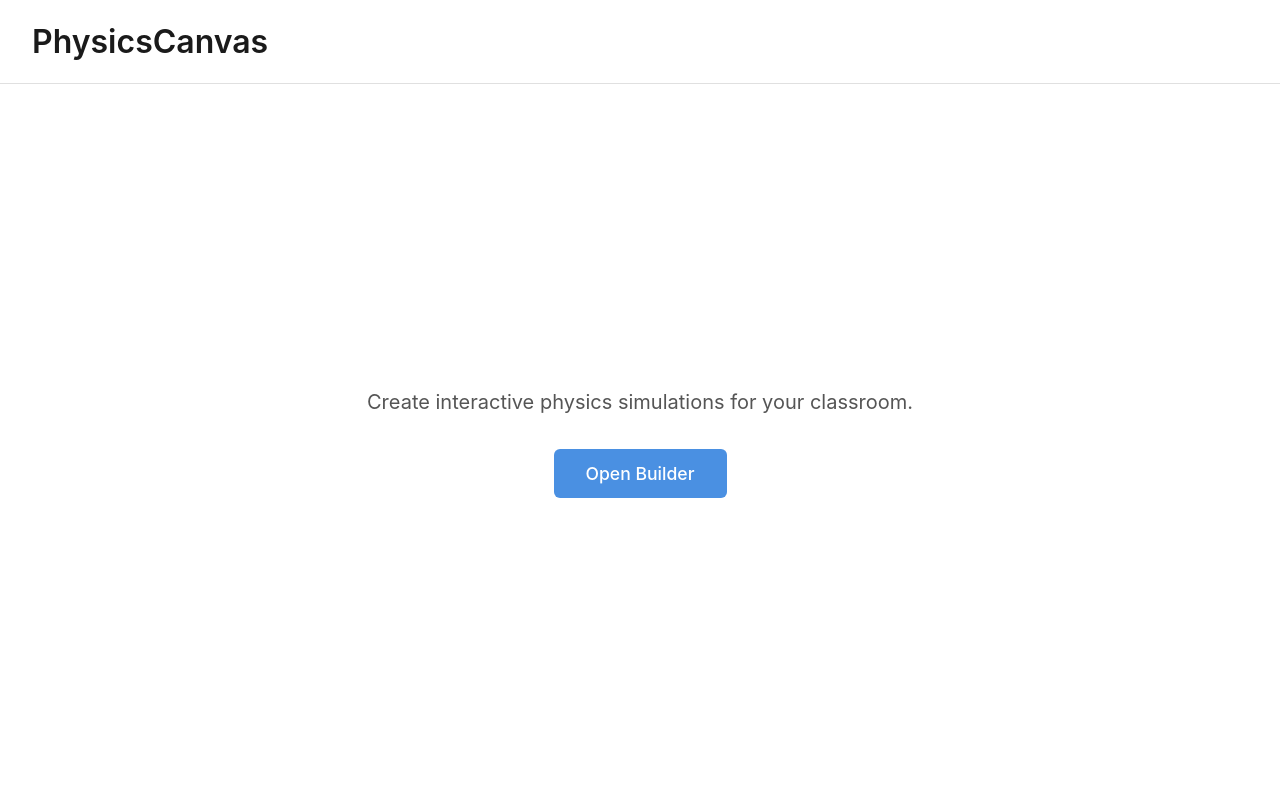
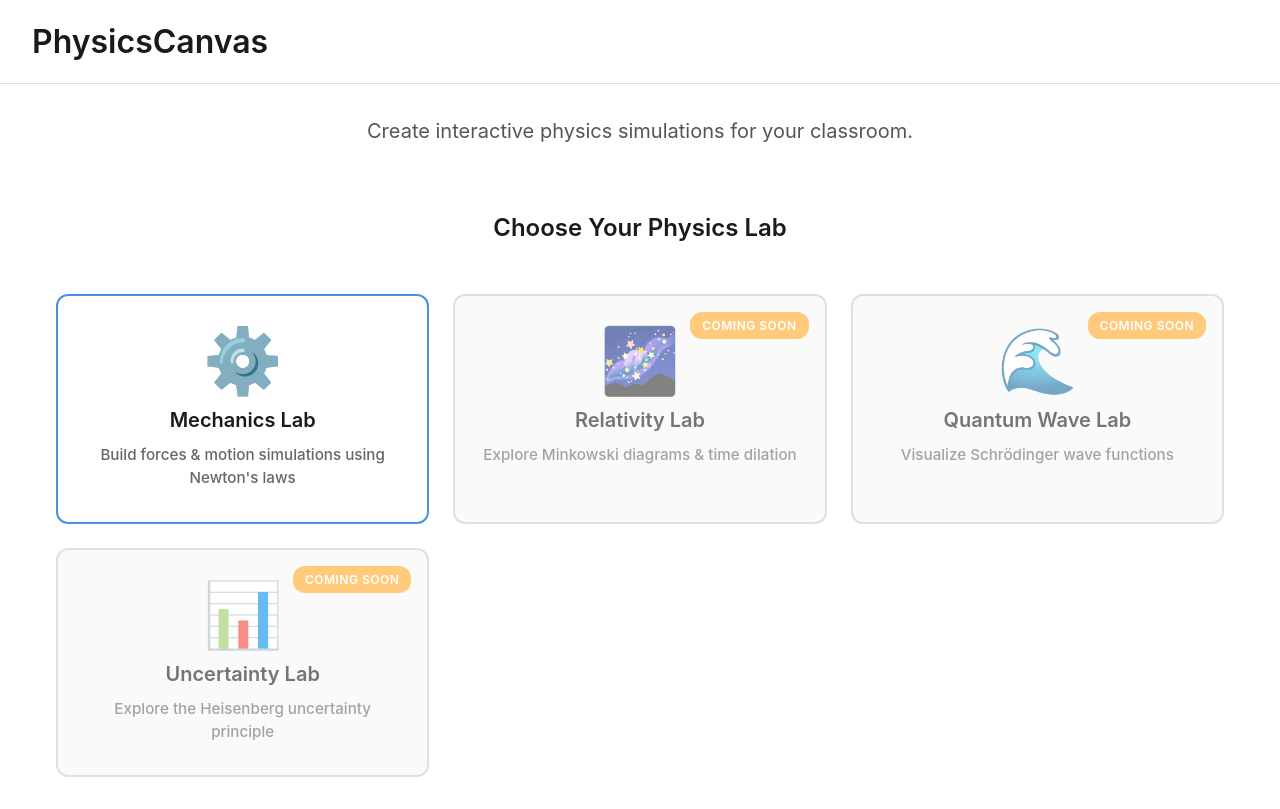
Before and after one commit to bhushanpoojary/physicscanvas-frontend, a React (Vite) app: page / in a window 1280 px wide. Built offline with nearby package versions, Linux system fonts and the light colour scheme.

Commit message:
Phase 2 implemeted

```diff
--- a/src/App.css
+++ b/src/App.css
@@ -48,6 +48,87 @@
   text-align: center;
 }
 
+.pc-labs-heading {
+  font-size: 1.5rem;
+  color: #1a1a1a;
+  margin: 2rem 0 1rem 0;
+  font-weight: 600;
+}
+
+.pc-labs-grid {
+  display: grid;
+  grid-template-columns: repeat(auto-fit, minmax(280px, 1fr));
+  gap: 1.5rem;
+  max-width: 1200px;
+  width: 100%;
+  padding: 0 1rem;
+}
+
+.pc-lab-card {
+  position: relative;
+  display: flex;
+  flex-direction: column;
+  align-items: center;
+  padding: 2rem 1.5rem;
+  background-color: #fff;
+  border: 2px solid #e0e0e0;
+  border-radius: 12px;
+  cursor: pointer;
+  transition: all 0.3s ease;
+  text-align: center;
+  font-family: inherit;
+}
+
+.pc-lab-card:hover:not(.pc-lab-card-disabled) {
+  transform: translateY(-4px);
+  box-shadow: 0 8px 24px rgba(0, 0, 0, 0.12);
+  border-width: 2px;
+}
+
+.pc-lab-card:active:not(.pc-lab-card-disabled) {
+  transform: translateY(-2px);
+}
+
+.pc-lab-card-disabled {
+  cursor: not-allowed;
+  opacity: 0.6;
+  background-color: #f8f8f8;
+}
+
+.pc-lab-card-icon {
+  font-size: 4rem;
+  margin-bottom: 1rem;
+  line-height: 1;
+}
+
+.pc-lab-card-title {
+  font-size: 1.25rem;
+  font-weight: 600;
+  color: #1a1a1a;
+  margin: 0 0 0.75rem 0;
+}
+
+.pc-lab-card-description {
+  font-size: 0.95rem;
+  color: #666;
+  line-height: 1.5;
+  margin: 0;
+}
+
+.pc-lab-card-badge {
+  position: absolute;
+  top: 1rem;
+  right: 1rem;
+  padding: 0.375rem 0.75rem;
+  background-color: #ffa726;
+  color: #fff;
+  font-size: 0.75rem;
+  font-weight: 600;
+  border-radius: 12px;
+  text-transform: uppercase;
+  letter-spacing: 0.5px;
+}
+
 /* ===== Header ===== */
 .pc-header {
   height: 60px;
@@ -62,6 +143,18 @@
 
 .pc-header-left {
   flex: 1;
+}
+
+.pc-header-home-btn {
+  background: none;
+  border: none;
+  padding: 0;
+  cursor: pointer;
+  transition: opacity 0.2s ease;
+}
+
+.pc-header-home-btn:hover {
+  opacity: 0.7;
 }
 
 .pc-header-title {
--- a/src/App.tsx
+++ b/src/App.tsx
@@ -1,37 +1,19 @@
 import React from 'react'
-import { Routes, Route, useNavigate } from 'react-router-dom'
+import { Routes, Route, Navigate } from 'react-router-dom'
+import HomePage from './routes/HomePage'
+import MechanicsPage from './routes/MechanicsPage'
 import BuilderPage from './routes/BuilderPage'
 import './App.css'
-
-// Landing page component
-const LandingPage: React.FC = () => {
-  const navigate = useNavigate();
-
-  return (
-    <div className="pc-landing">
-      <header className="pc-landing-header">
-        <h1 className="pc-landing-title">PhysicsCanvas</h1>
-      </header>
-      <main className="pc-landing-content">
-        <p className="pc-landing-tagline">
-          Create interactive physics simulations for your classroom.
-        </p>
-        <button
-          className="pc-btn pc-btn-primary pc-btn-large"
-          onClick={() => navigate('/builder')}
-        >
-          Open Builder
-        </button>
-      </main>
-    </div>
-  );
-};
 
 function App() {
   return (
     <Routes>
-      <Route path="/" element={<LandingPage />} />
-      <Route path="/builder" element={<BuilderPage />} />
+      <Route path="/" element={<HomePage />} />
+      <Route path="/mechanics" element={<MechanicsPage />} />
+      {/* Legacy route redirect for backwards compatibility */}
+      <Route path="/builder" element={<Navigate to="/mechanics" replace />} />
+      {/* Fallback to home */}
+      <Route path="*" element={<Navigate to="/" replace />} />
     </Routes>
   )
 }
--- a/src/components/layout/Header.tsx
+++ b/src/components/layout/Header.tsx
@@ -1,20 +1,31 @@
 import React from 'react';
-import { useNavigate } from 'react-router-dom';
+import { useNavigate, useLocation } from 'react-router-dom';
 
-const Header: React.FC = () => {
+interface HeaderProps {
+  labName?: string;
+}
+
+const Header: React.FC<HeaderProps> = ({ labName = 'Mechanics Lab' }) => {
   const navigate = useNavigate();
+  const location = useLocation();
 
   return (
     <header className="pc-header">
       <div className="pc-header-left">
-        <h1 className="pc-header-title">PhysicsCanvas</h1>
+        <button
+          className="pc-header-home-btn"
+          onClick={() => navigate('/')}
+          title="Back to Home"
+        >
+          <h1 className="pc-header-title">PhysicsCanvas</h1>
+        </button>
       </div>
       <div className="pc-header-middle">
-        <span className="pc-header-subtitle">Simulation Builder (MVP)</span>
+        <span className="pc-header-subtitle">{labName}</span>
       </div>
       <div className="pc-header-right">
         <button className="pc-btn pc-btn-secondary" onClick={() => navigate('/')}>
-          Home
+          ← Home
         </button>
         <button className="pc-btn pc-btn-secondary" disabled>
           Share
--- /dev/null
+++ b/src/labs/common/LabCard.tsx
@@ -0,0 +1,37 @@
+import React from 'react';
+import { useNavigate } from 'react-router-dom';
+import type { LabDefinition } from './types';
+
+interface LabCardProps {
+  lab: LabDefinition;
+}
+
+const LabCard: React.FC<LabCardProps> = ({ lab }) => {
+  const navigate = useNavigate();
+
+  const handleClick = () => {
+    if (lab.isAvailable) {
+      navigate(lab.route);
+    }
+  };
+
+  return (
+    <button
+      className={`pc-lab-card ${!lab.isAvailable ? 'pc-lab-card-disabled' : ''}`}
+      onClick={handleClick}
+      disabled={!lab.isAvailable}
+      style={{ borderColor: lab.isAvailable ? lab.color : '#ccc' }}
+    >
+      <div className="pc-lab-card-icon" style={{ color: lab.isAvailable ? lab.color : '#999' }}>
+        {lab.icon}
+      </div>
+      <h3 className="pc-lab-card-title">{lab.name}</h3>
+      <p className="pc-lab-card-description">{lab.description}</p>
+      {!lab.isAvailable && (
+        <span className="pc-lab-card-badge">Coming Soon</span>
+      )}
+    </button>
+  );
+};
+
+export default LabCard;
--- /dev/null
+++ b/src/labs/common/types.ts
@@ -0,0 +1,60 @@
+// Lab definition types for PhysicsCanvas multi-lab architecture
+
+export type LabId = 'mechanics' | 'relativity' | 'quantum-wave' | 'uncertainty';
+
+export interface LabDefinition {
+  id: LabId;
+  name: string;
+  description: string;
+  icon: string;
+  route: string;
+  color: string; // Theme color for the lab
+  isAvailable: boolean; // For phased rollout
+}
+
+export const LABS: LabDefinition[] = [
+  {
+    id: 'mechanics',
+    name: 'Mechanics Lab',
+    description: 'Build forces & motion simulations using Newton\'s laws',
+    icon: '⚙️',
+    route: '/mechanics',
+    color: '#4a90e2',
+    isAvailable: true,
+  },
+  {
+    id: 'relativity',
+    name: 'Relativity Lab',
+    description: 'Explore Minkowski diagrams & time dilation',
+    icon: '🌌',
+    route: '/relativity',
+    color: '#9b59b6',
+    isAvailable: false, // Coming soon
+  },
+  {
+    id: 'quantum-wave',
+    name: 'Quantum Wave Lab',
+    description: 'Visualize Schrödinger wave functions',
+    icon: '🌊',
+    route: '/quantum-wave',
+    color: '#1abc9c',
+    isAvailable: false, // Coming soon
+  },
+  {
+    id: 'uncertainty',
+    name: 'Uncertainty Lab',
+    description: 'Explore the Heisenberg uncertainty principle',
+    icon: '📊',
+    route: '/uncertainty',
+    color: '#e74c3c',
+    isAvailable: false, // Coming soon
+  },
+];
+
+export function getLabById(id: LabId): LabDefinition | undefined {
+  return LABS.find(lab => lab.id === id);
+}
+
+export function getAvailableLabs(): LabDefinition[] {
+  return LABS.filter(lab => lab.isAvailable);
+}
--- /dev/null
+++ b/src/routes/HomePage.tsx
@@ -0,0 +1,26 @@
+import React from 'react';
+import LabCard from '../labs/common/LabCard';
+import { LABS } from '../labs/common/types';
+
+const HomePage: React.FC = () => {
+  return (
+    <div className="pc-landing">
+      <header className="pc-landing-header">
+        <h1 className="pc-landing-title">PhysicsCanvas</h1>
+      </header>
+      <main className="pc-landing-content">
+        <p className="pc-landing-tagline">
+          Create interactive physics simulations for your classroom.
+        </p>
+        <h2 className="pc-labs-heading">Choose Your Physics Lab</h2>
+        <div className="pc-labs-grid">
+          {LABS.map(lab => (
+            <LabCard key={lab.id} lab={lab} />
+          ))}
+        </div>
+      </main>
+    </div>
+  );
+};
+
+export default HomePage;
--- /dev/null
+++ b/src/routes/MechanicsPage.tsx
@@ -0,0 +1,21 @@
+import React from 'react';
+import Header from '../components/layout/Header';
+import ThreePaneLayout from '../components/layout/ThreePaneLayout';
+import { useSimulationController } from '../physics/useSimulationController';
+
+const MechanicsPage: React.FC = () => {
+  const simulation = useSimulationController({
+    width: 900,
+    height: 500,
+    gravityEnabled: true,
+  });
+
+  return (
+    <>
+      <Header />
+      <ThreePaneLayout simulation={simulation} />
+    </>
+  );
+};
+
+export default MechanicsPage;
```
Also changed, not shown: 1 other file (tests, documents, lock files or other folders).
